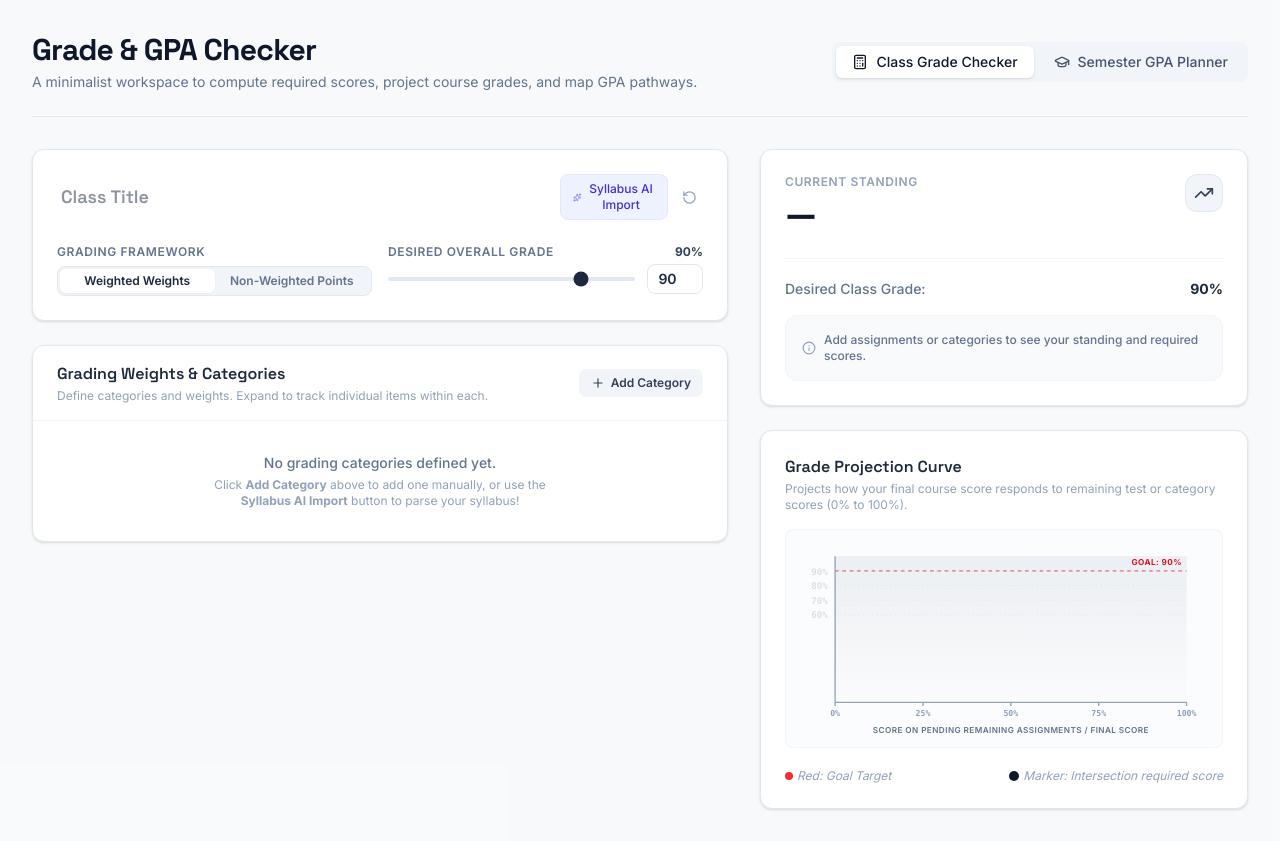
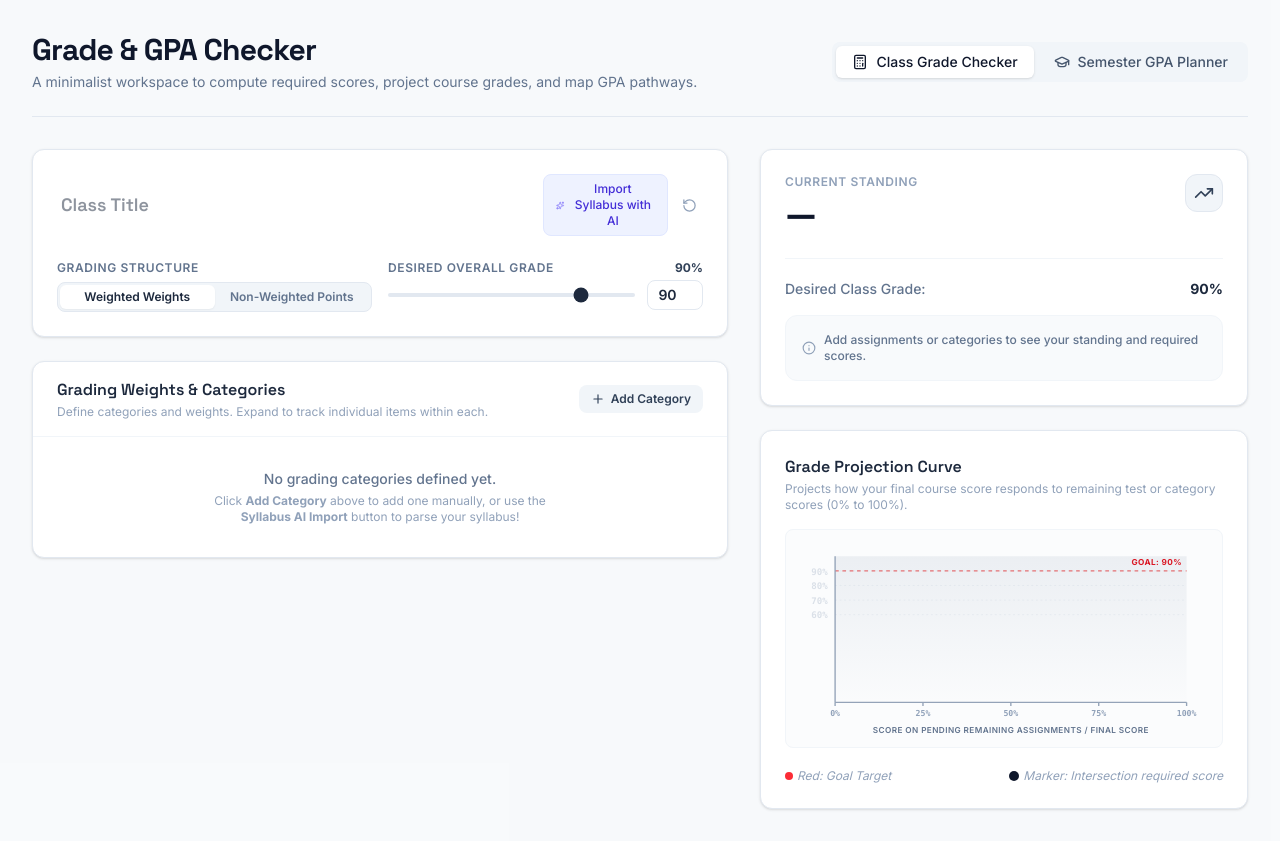
Before and after one commit to robot3-track/GPAChecker, a Next.js app: page / in a window 1280 px wide. Built offline with nearby package versions, Linux system fonts and the light colour scheme.

Commit message:
update grading structure

```diff
--- a/components/GradeCheckerApp.tsx
+++ b/components/GradeCheckerApp.tsx
@@ -721,7 +721,7 @@ export default function GradeCheckerApp() {
                       title="Analyze your course syllabus using AI to populate grades and categories automatically"
                     >
                       <Sparkles size={13} className="text-indigo-600 animate-pulse" />
-                      <span>Syllabus AI Import</span>
+                      <span>Import Syllabus with AI</span>
                     </button>
                     <button
                       id="btn-reset-class"
@@ -738,7 +738,7 @@ export default function GradeCheckerApp() {
                 <div className="grid grid-cols-1 sm:grid-cols-2 gap-4 pt-2">
                   <div>
                     <label className="block text-xs font-semibold text-slate-500 uppercase tracking-wider mb-1.5">
-                      Grading Framework
+                      Grading Structure
                     </label>
                     <div className="flex bg-slate-100 p-0.5 rounded-lg border border-slate-200" id="grading-mode-switch">
                       <button
```
